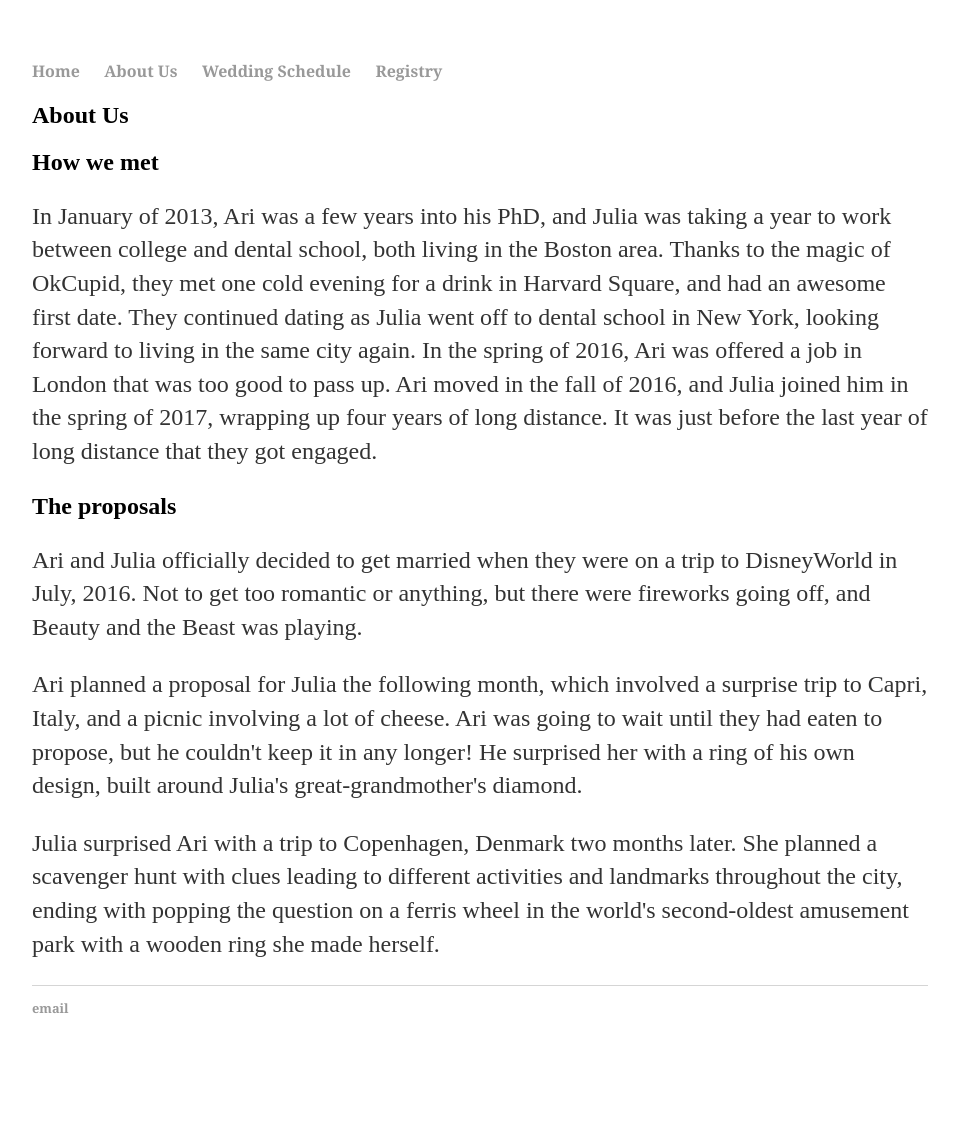
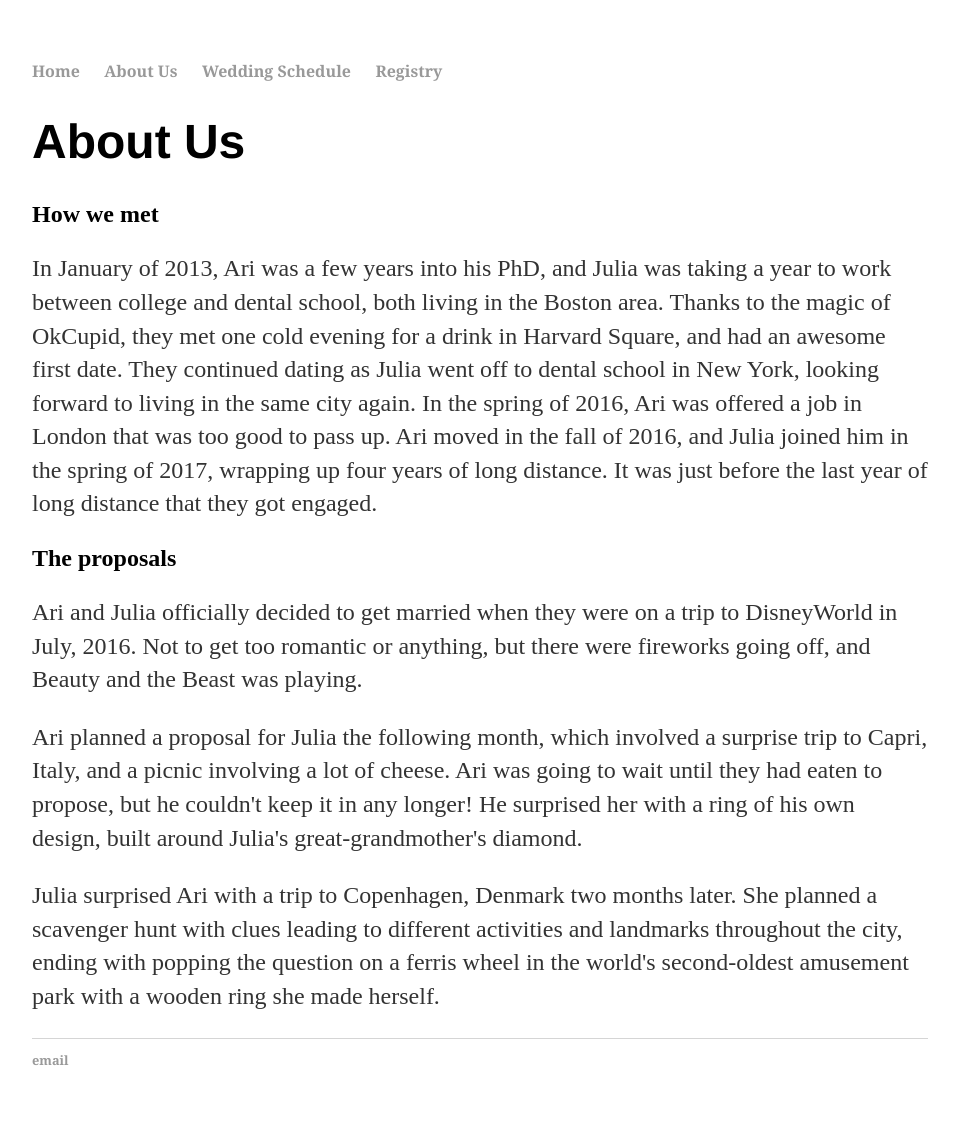
Before and after one commit to jsc2167/html-wedding-website, a Jekyll site: the page built from about.html, in a window 1280 px wide. Shown: the whole page, without its empty margins (160-1119 px from the left). Built offline with Jekyll 4.4.1, drawn with Linux system fonts in a browser that asks for light colours; before the commit the page ends 1077 px from its top, so only the background shows below that.

Commit message:
Update about.html

```diff
--- a/about.html
+++ b/about.html
@@ -5,12 +5,13 @@ title: About Us
 <style>
 .georgia {
     style="font-family:georgia;"
+    style="background-color:AliceBlue;"
 }
 </style>
 
-<h2 style="georgia">{{ page.title }}</h2>
+<h1 style="georgia">{{ page.title }}</h1>
 
-<div class="blurb">
+<div class="container">
 <h2 style="georgia">How we met</h2>
     <p>In January of 2013, Ari was a few years into his PhD, and Julia was taking a year to work between college and dental school, both living in the Boston area. Thanks to the magic of OkCupid, they met one cold evening for a drink in Harvard Square, and had an awesome first date. They continued dating as Julia went off to dental school in New York, looking forward to living in the same city again. In the spring of 2016, Ari was offered a job in London that was too good to pass up. Ari moved in the fall of 2016, and Julia joined him in the spring of 2017, wrapping up four years of long distance. It was just before the last year of long distance that they got engaged.</p>
 <h2 style="georgia">The proposals</h2>
```
